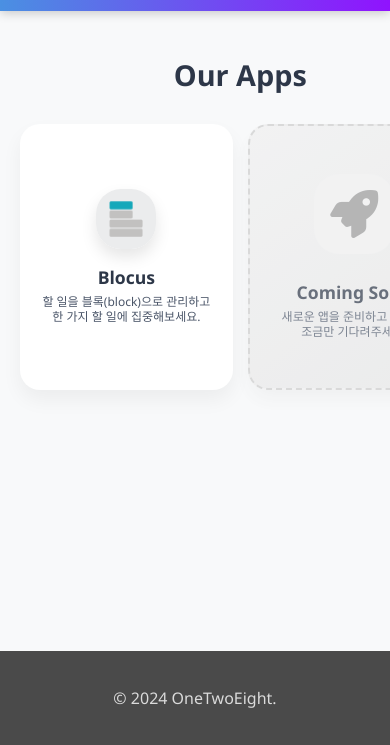
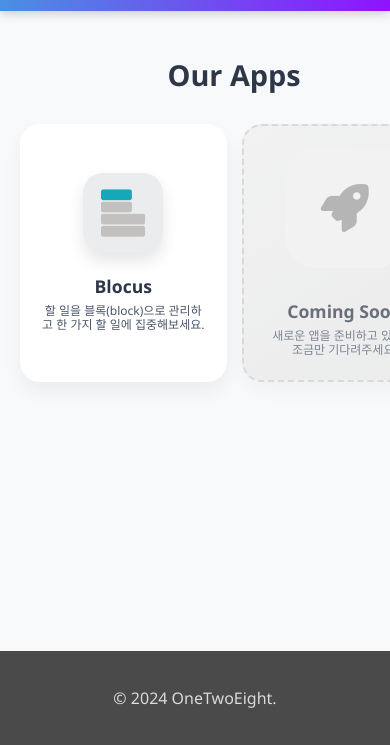
Before and after one commit to 128Apps/128apps.github.io, a plain HTML site: page index.html in a window 390 px wide. Shown: the part 99-844 px from the top of the page. Drawn offline with Linux system fonts and the light colour scheme.

Commit message:
refactor [] 앱 아이콘 크기 변경

```diff
--- a/styles.css
+++ b/styles.css
@@ -70,10 +70,10 @@
 }
 
 .app-image {
-  width: 80px;
-  height: 80px;
-  border-radius: 25px;
-  margin-bottom: 20px;
+  width: 120px;
+  height: 120px;
+  border-radius: 30px;
+  margin-bottom: 25px;
   box-shadow: 0 8px 16px rgba(0, 0, 0, 0.1);
 }
 
@@ -129,9 +129,10 @@
   }
 
   .app-image, .placeholder-circle {
-    width: 70px;
-    height: 70px;
-    margin-bottom: 15px;
+    width: 100px;
+    height: 100px;
+    border-radius: 25px;
+    margin-bottom: 20px;
   }
 
   .app-details h3 {
@@ -187,9 +188,10 @@
   }
 
   .app-image, .placeholder-circle {
-    width: 60px;
-    height: 60px;
-    margin-bottom: 10px;
+    width: 80px;
+    height: 80px;
+    border-radius: 20px;
+    margin-bottom: 15px;
   }
 
   .app-details h3 {
@@ -292,14 +294,14 @@
 }
 
 .placeholder-circle {
-  width: 80px;
-  height: 80px;
-  border-radius: 25px;
+  width: 120px;
+  height: 120px;
+  border-radius: 30px;
   background: #f0f0f0;
   display: flex;
   align-items: center;
   justify-content: center;
-  margin-bottom: 20px;
+  margin-bottom: 25px;
 }
 
 .placeholder-circle i {
```
